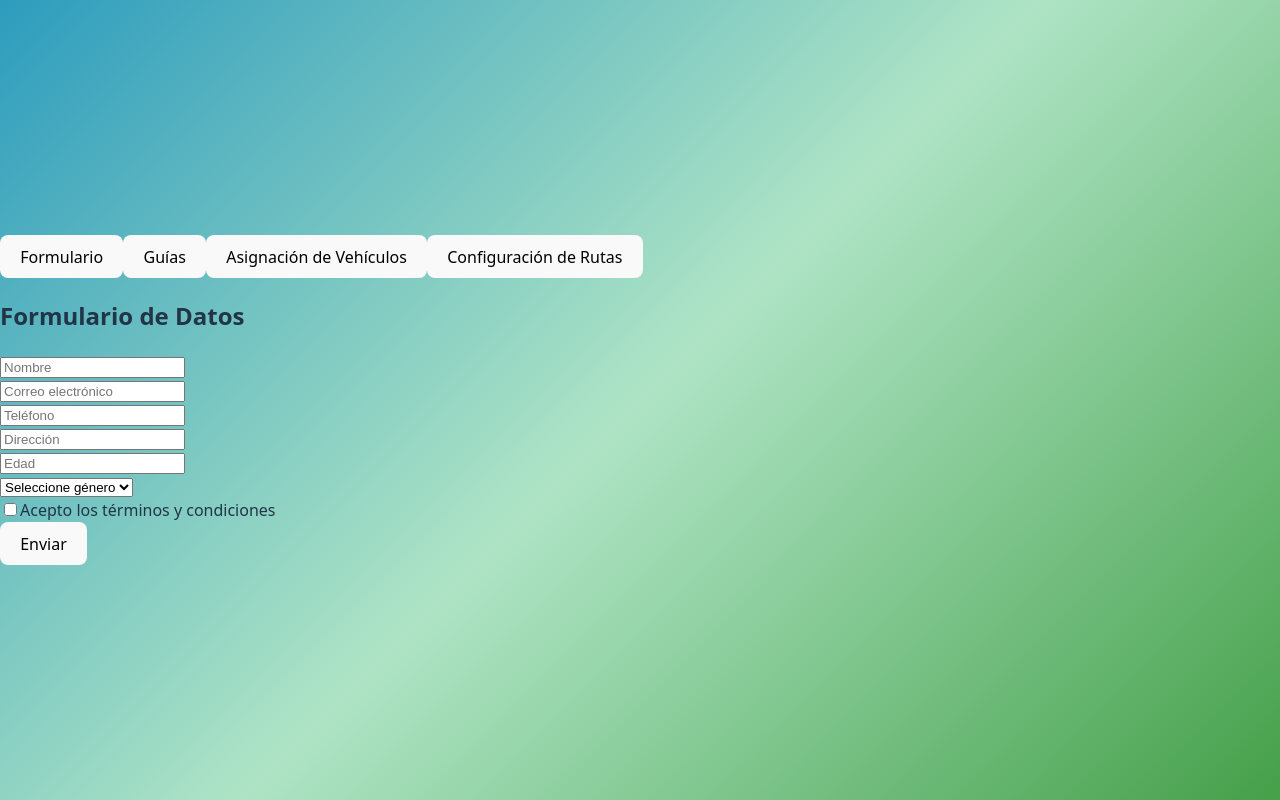
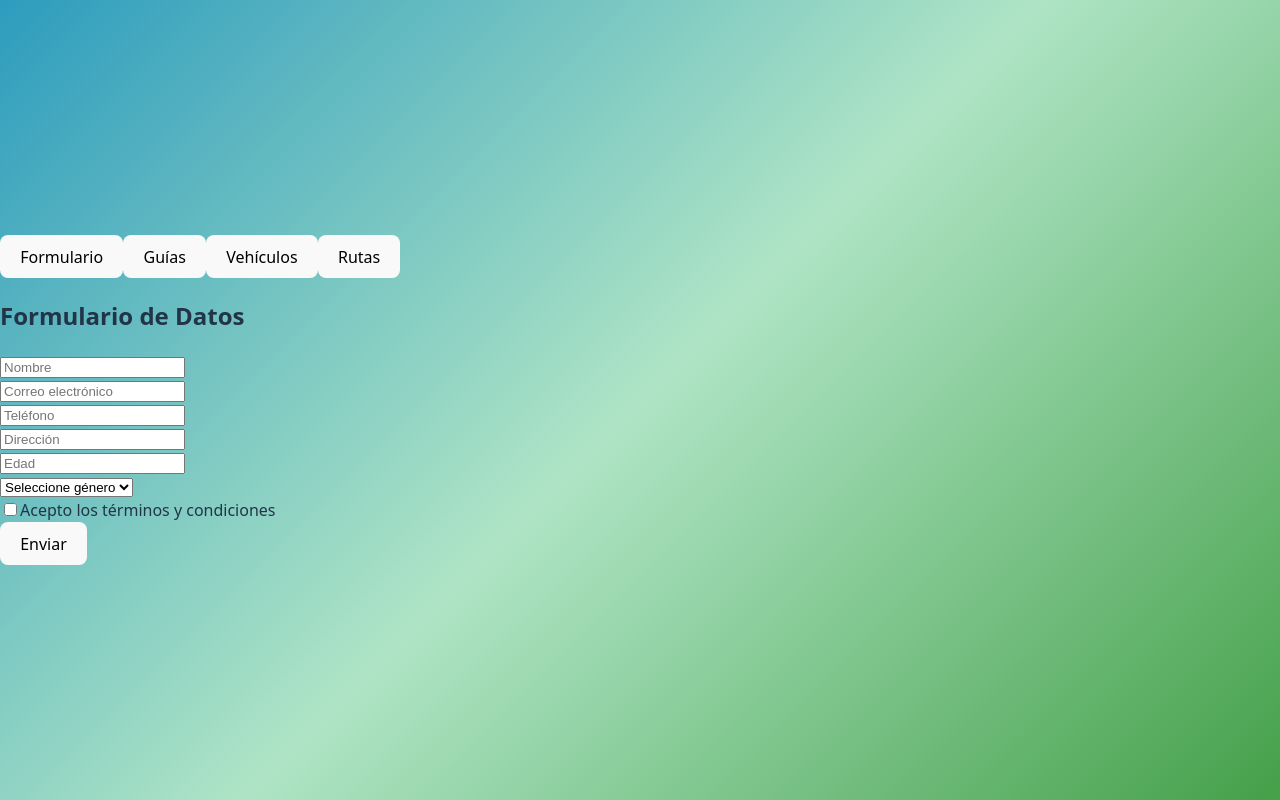
Before and after one commit to A-revalo/React_proyecto, a React (Vite) app: page / in a window 1280 px wide. Built offline with nearby package versions, Linux system fonts and the light colour scheme.

Commit message:
Primer commit: Inicialización del proyecto Zero Waste

```diff
--- a/src/App.jsx
+++ b/src/App.jsx
@@ -4,66 +4,78 @@ import ZeroWasteGuides from "./ZeroWasteGuides";
 import AsignacionVehiculos from "./AsignacionVehiculos";
 import ConfiguracionRutas from "./ConfiguracionRutas";
 
-function App() {
+export default function App() {
   const [activeTab, setActiveTab] = useState("formulario");
 
   return (
-    <div className="min-h-screen bg-gradient-to-br from-green-50 to-blue-50 p-6">
-      <div className="max-w-7xl mx-auto">
+    <div className="min-h-screen bg-gradient-to-br from-green-50 to-blue-50 p-4 sm:p-8">
       {/* Barra de navegación */}
-        <div className="flex justify-center gap-4 mb-8 flex-wrap">
+      <div className="flex flex-wrap justify-center gap-3 mb-8">
         <button
           onClick={() => setActiveTab("formulario")}
-            className={`px-6 py-2 rounded-full font-medium transition-colors ${
+          className={`px-4 py-2 rounded-lg font-medium transition ${
             activeTab === "formulario"
               ? "bg-blue-600 text-white"
-                : "bg-blue-100 text-blue-700 hover:bg-blue-200"
+              : "bg-white shadow hover:bg-blue-100"
           }`}
         >
           Formulario
         </button>
         <button
           onClick={() => setActiveTab("guias")}
-            className={`px-6 py-2 rounded-full font-medium transition-colors ${
+          className={`px-4 py-2 rounded-lg font-medium transition ${
             activeTab === "guias"
               ? "bg-green-600 text-white"
-                : "bg-green-100 text-green-700 hover:bg-green-200"
+              : "bg-white shadow hover:bg-green-100"
           }`}
         >
           Guías
         </button>
         <button
           onClick={() => setActiveTab("vehiculos")}
-            className={`px-6 py-2 rounded-full font-medium transition-colors ${
+          className={`px-4 py-2 rounded-lg font-medium transition ${
             activeTab === "vehiculos"
-                ? "bg-purple-600 text-white"
-                : "bg-purple-100 text-purple-700 hover:bg-purple-200"
+              ? "bg-yellow-600 text-white"
+              : "bg-white shadow hover:bg-yellow-100"
           }`}
         >
-            Asignación de Vehículos
+          Vehículos
         </button>
         <button
           onClick={() => setActiveTab("rutas")}
-            className={`px-6 py-2 rounded-full font-medium transition-colors ${
+          className={`px-4 py-2 rounded-lg font-medium transition ${
             activeTab === "rutas"
-                ? "bg-orange-600 text-white"
-                : "bg-orange-100 text-orange-700 hover:bg-orange-200"
+              ? "bg-purple-600 text-white"
+              : "bg-white shadow hover:bg-purple-100"
           }`}
         >
-            Configuración de Rutas
+          Rutas
         </button>
       </div>
 
       {/* Contenido dinámico */}
-        <div className="bg-white rounded-xl shadow-lg p-6">
-          {activeTab === "formulario" && <FormularioDeDatos />}
-          {activeTab === "guias" && <ZeroWasteGuides />}
-          {activeTab === "vehiculos" && <AsignacionVehiculos />}
-          {activeTab === "rutas" && <ConfiguracionRutas />}
+      <div className="max-w-4xl mx-auto">
+        {activeTab === "formulario" && (
+          <div className="flex justify-center items-center">
+            <FormularioDeDatos />
           </div>
+        )}
+        {activeTab === "guias" && (
+          <div>
+            <ZeroWasteGuides />
+          </div>
+        )}
+        {activeTab === "vehiculos" && (
+          <div className="flex justify-center items-center">
+            <AsignacionVehiculos />
+          </div>
+        )}
+        {activeTab === "rutas" && (
+          <div className="flex justify-center items-center">
+            <ConfiguracionRutas />
+          </div>
+        )}
       </div>
     </div>
   );
 }
-
-export default App;
--- a/src/AsignacionVehiculos.jsx
+++ b/src/AsignacionVehiculos.jsx
@@ -1,52 +1,66 @@
-import { useState } from "react";
+import { useEffect, useState } from "react";
 
 export default function AsignacionVehiculos() {
-  const [vehiculos] = useState([
-    { id: 1, placa: "ABC123", tipo: "Camión", capacidad: "5 Ton" },
-    { id: 2, placa: "XYZ987", tipo: "Furgoneta", capacidad: "2 Ton" },
-    { id: 3, placa: "JKL456", tipo: "Motocarro", capacidad: "500 Kg" },
-  ]);
-
-  const [conductores] = useState([
-    "Carlos Pérez",
-    "María Gómez",
-    "Luis Rodríguez",
-  ]);
-
+  const [vehiculos, setVehiculos] = useState([]);
+  const [conductores, setConductores] = useState([]);
   const [asignaciones, setAsignaciones] = useState({});
 
-  const handleAsignar = (vehiculoId, conductor) => {
-    setAsignaciones({ ...asignaciones, [vehiculoId]: conductor });
+  // Obtener vehículos y conductores desde el backend
+  useEffect(() => {
+    fetch("http://localhost:3001/vehiculos")
+      .then((res) => res.json())
+      .then((data) => setVehiculos(data))
+      .catch((err) => console.error("Error cargando vehículos:", err));
+
+    fetch("http://localhost:3001/conductores")
+      .then((res) => res.json())
+      .then((data) => setConductores(data))
+      .catch((err) => console.error("Error cargando conductores:", err));
+  }, []);
+
+  const handleAsignar = (vehiculoId, conductorId) => {
+    setAsignaciones({ ...asignaciones, [vehiculoId]: conductorId });
+
+    // Opcional: enviar al backend
+    fetch(`http://localhost:3001/vehiculos/${vehiculoId}/asignar`, {
+      method: "PUT",
+      headers: { "Content-Type": "application/json" },
+      body: JSON.stringify({ conductorId }),
+    })
+      .then((res) => res.json())
+      .then((data) => console.log("Asignación guardada:", data))
+      .catch((err) => console.error("Error al asignar:", err));
   };
 
   return (
-    <div className="max-w-4xl mx-auto bg-white p-6 rounded-xl shadow-md mt-6">
+    <div className="max-w-4xl mx-auto bg-white p-6 rounded-xl shadow-md">
       <h2 className="text-2xl font-bold mb-4 text-center">🚚 Asignación de Vehículos</h2>
-      <div className="overflow-x-auto">
-        <table className="w-full border border-gray-200 rounded-lg">
+      <table className="w-full border">
         <thead className="bg-blue-600 text-white">
           <tr>
-              <th className="px-4 py-2 text-left">Placa</th>
-              <th className="px-4 py-2 text-left">Tipo</th>
-              <th className="px-4 py-2 text-left">Capacidad</th>
-              <th className="px-4 py-2 text-left">Conductor</th>
+            <th className="p-2 text-left">Placa</th>
+            <th className="p-2 text-left">Tipo</th>
+            <th className="p-2 text-left">Capacidad</th>
+            <th className="p-2 text-left">Conductor</th>
           </tr>
         </thead>
         <tbody>
-            {vehiculos.map((vehiculo) => (
-              <tr key={vehiculo.id} className="border-t">
-                <td className="px-4 py-2">{vehiculo.placa}</td>
-                <td className="px-4 py-2">{vehiculo.tipo}</td>
-                <td className="px-4 py-2">{vehiculo.capacidad}</td>
-                <td className="px-4 py-2">
+          {vehiculos.map((v) => (
+            <tr key={v.id} className="border-t">
+              <td className="p-2">{v.placa}</td>
+              <td className="p-2">{v.tipo}</td>
+              <td className="p-2">{v.capacidad}</td>
+              <td className="p-2">
                 <select
-                    value={asignaciones[vehiculo.id] || ""}
-                    onChange={(e) => handleAsignar(vehiculo.id, e.target.value)}
-                    className="border p-2 rounded-lg w-full"
+                  className="border rounded p-1"
+                  value={asignaciones[v.id] || ""}
+                  onChange={(e) => handleAsignar(v.id, e.target.value)}
                 >
                   <option value="">-- Seleccionar --</option>
-                    {conductores.map((c, i) => (
-                      <option key={i} value={c}>{c}</option>
+                  {conductores.map((c) => (
+                    <option key={c.id} value={c.id}>
+                      {c.nombre}
+                    </option>
                   ))}
                 </select>
               </td>
@@ -55,6 +69,5 @@ export default function AsignacionVehiculos() {
         </tbody>
       </table>
     </div>
-    </div>
   );
 }
--- a/src/ConfiguracionRutas.jsx
+++ b/src/ConfiguracionRutas.jsx
@@ -1,73 +1,47 @@
-import { useState } from "react";
+import { useEffect, useState } from "react";
 
 export default function ConfiguracionRutas() {
-  const [rutas, setRutas] = useState([
-    {
-      id: 1,
-      nombre: "Ruta Norte",
-      inicio: "Barrio A",
-      fin: "Estación Reciclaje 1",
-      distancia: "12 km",
-      frecuencia: "Diaria",
-      vehiculo: "Camión 1"
-    },
-    {
-      id: 2,
-      nombre: "Ruta Sur",
-      inicio: "Barrio B",
-      fin: "Estación Reciclaje 2",
-      distancia: "18 km",
-      frecuencia: "Semanal",
-      vehiculo: "Camión 2"
-    },
-    {
-      id: 3,
-      nombre: "Ruta Centro",
-      inicio: "Plaza Central",
-      fin: "Planta Compostaje",
-      distancia: "8 km",
-      frecuencia: "Diaria",
-      vehiculo: "Motocarro 1"
-    }
-  ]);
+  const [rutas, setRutas] = useState([]);
+
+  // Cargar rutas desde la base de datos
+  useEffect(() => {
+    fetch("http://localhost:3001/rutas")
+      .then((res) => res.json())
+      .then((data) => setRutas(data))
+      .catch((err) => console.error("Error cargando rutas:", err));
+  }, []);
+
+  const handleEliminar = (id) => {
+    fetch(`http://localhost:3001/rutas/${id}`, { method: "DELETE" })
+      .then(() => setRutas(rutas.filter((r) => r.id !== id)))
+      .catch((err) => console.error("Error eliminando ruta:", err));
+  };
 
   return (
-    <div className="p-6 bg-gradient-to-br from-green-50 to-blue-50 min-h-screen">
-      <div className="max-w-6xl mx-auto bg-white rounded-xl shadow-lg p-6">
-        <h2 className="text-2xl font-bold text-gray-800 mb-4 text-center">
-           Configuración de Rutas
-        </h2>
-        <p className="text-gray-600 text-center mb-6">
-          Aquí puedes visualizar y administrar las especificaciones de cada ruta de recolección
-        </p>
-
-        <div className="overflow-x-auto">
-          <table className="w-full border-collapse rounded-lg overflow-hidden shadow-md">
+    <div className="max-w-5xl mx-auto bg-white p-6 rounded-xl shadow-md">
+      <h2 className="text-2xl font-bold mb-4 text-center">🛣️ Configuración de Rutas</h2>
+      <table className="w-full border">
         <thead className="bg-green-600 text-white">
           <tr>
-                <th className="px-4 py-3 text-left">Nombre</th>
-                <th className="px-4 py-3 text-left">Inicio</th>
-                <th className="px-4 py-3 text-left">Fin</th>
-                <th className="px-4 py-3 text-left">Distancia</th>
-                <th className="px-4 py-3 text-left">Frecuencia</th>
-                <th className="px-4 py-3 text-left">Vehículo</th>
-                <th className="px-4 py-3 text-center">Acciones</th>
+            <th className="p-2 text-left">Nombre</th>
+            <th className="p-2 text-left">Inicio</th>
+            <th className="p-2 text-left">Fin</th>
+            <th className="p-2 text-left">Distancia</th>
+            <th className="p-2 text-left">Acciones</th>
           </tr>
         </thead>
-            <tbody className="divide-y divide-gray-200">
-              {rutas.map((ruta, index) => (
-                <tr key={ruta.id} className={index % 2 === 0 ? "bg-gray-50" : "bg-white"}>
-                  <td className="px-4 py-3 font-medium">{ruta.nombre}</td>
-                  <td className="px-4 py-3">{ruta.inicio}</td>
-                  <td className="px-4 py-3">{ruta.fin}</td>
-                  <td className="px-4 py-3">{ruta.distancia}</td>
-                  <td className="px-4 py-3">{ruta.frecuencia}</td>
-                  <td className="px-4 py-3">{ruta.vehiculo}</td>
-                  <td className="px-4 py-3 text-center">
-                    <button className="bg-blue-500 text-white px-3 py-1 rounded-md text-sm hover:bg-blue-600 mr-2">
-                      Editar
-                    </button>
-                    <button className="bg-red-500 text-white px-3 py-1 rounded-md text-sm hover:bg-red-600">
+        <tbody>
+          {rutas.map((ruta) => (
+            <tr key={ruta.id} className="border-t">
+              <td className="p-2">{ruta.nombre}</td>
+              <td className="p-2">{ruta.punto_inicio}</td>
+              <td className="p-2">{ruta.punto_fin}</td>
+              <td className="p-2">{ruta.distancia} km</td>
+              <td className="p-2">
+                <button
+                  onClick={() => handleEliminar(ruta.id)}
+                  className="bg-red-500 text-white px-3 py-1 rounded hover:bg-red-600"
+                >
                   Eliminar
                 </button>
               </td>
@@ -76,7 +50,5 @@ export default function ConfiguracionRutas() {
         </tbody>
       </table>
     </div>
-      </div>
-    </div>
   );
 }
```
Also changed, not shown: package.json (+17 -1 lines), src/FormularioDeDatos.jsx (+21 -8 lines), 1 other file (tests, documents, lock files or other folders). Lines whose indentation alone changed are shown as unchanged.
